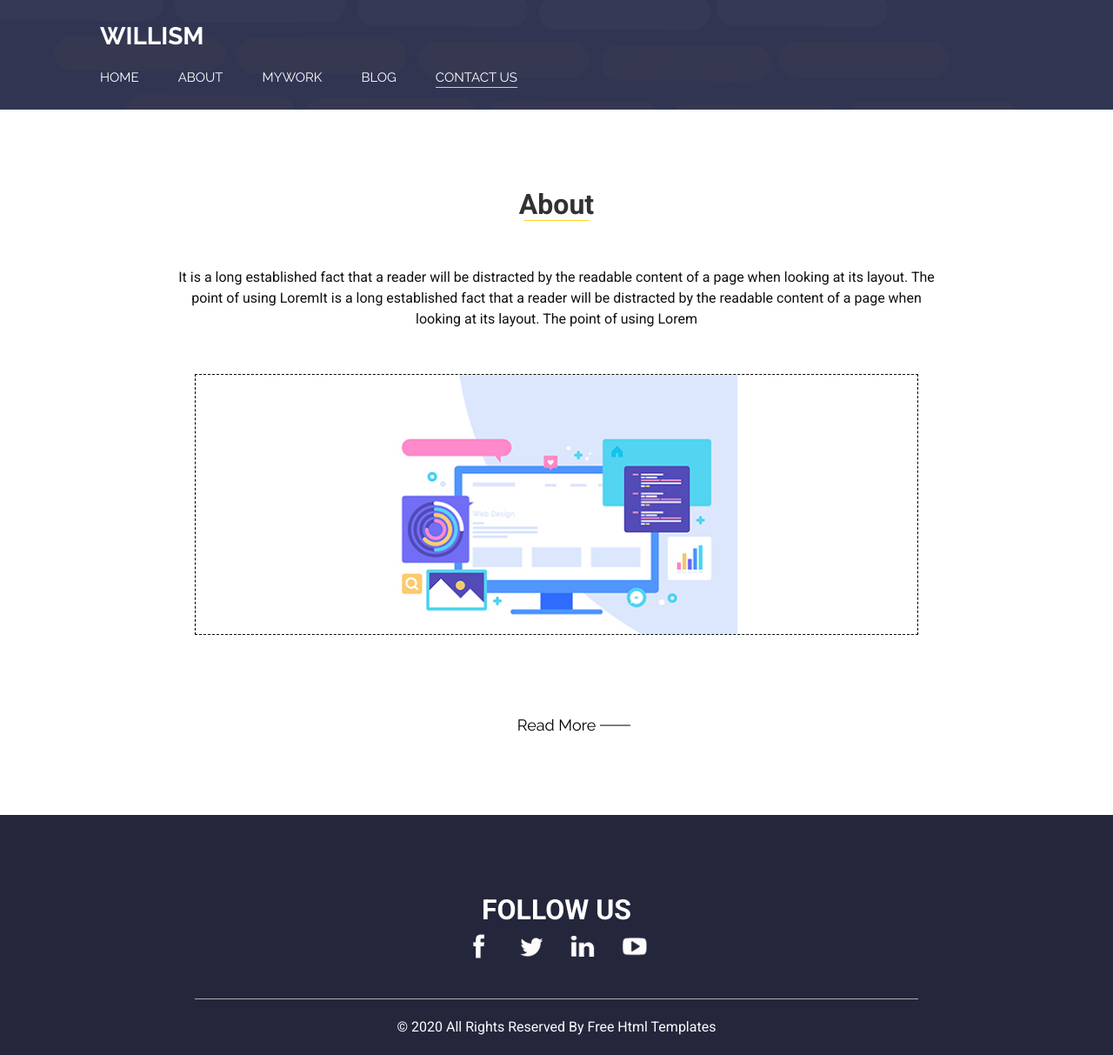
After one commit to ho3inbeirami/personal_website, a Django app: page /about/ in a window 1280 px wide. The commit adds this page. Shown: the whole page at 87% size. Run offline with Django 5.2, Linux system fonts and the light colour scheme; some libraries are stand-ins or nearby versions.

Commit message:
link pages

```diff
--- a/ContactUs/urls.py
+++ b/ContactUs/urls.py
@@ -1,5 +1,5 @@
 from django.urls import path
 from .views import ContactUsPageView
 urlpatterns = [
-    path('contact-us',ContactUsPageView.as_view())
+    path('contact-us',ContactUsPageView.as_view(), name='ContactUs')
 ]
--- /dev/null
+++ b/MyWebPage/templates/MyWebPage/about.html
@@ -0,0 +1,35 @@
+{% extends "base.html" %}
+{% load static %}
+
+{% block content %}
+    <section class="about_section layout_padding">
+    <div class="container">
+        <div class="heading_container">
+        <h2>
+            About
+        </h2>
+        </div>
+        <div class="box layout_padding2-top layout_padding-bottom">
+        <div class="detail-box">
+            <p>
+            It is a long established fact that a reader will be distracted by
+            the readable content of a page when looking at its layout. The
+            point of using LoremIt is a long established fact that a reader
+            will be distracted by the readable content of a page when looking
+            at its layout. The point of using Lorem
+            </p>
+        </div>
+        <div class="img-box">
+            <img src="{% static 'images/about-img.jpg' %}" alt="">
+        </div>
+        </div>
+    </div>
+    <div class="btn-box">
+        <a href="">
+        Read More
+        </a>
+    </div>
+    </section>
+
+
+{% endblock  %}
--- a/MyWebPage/urls.py
+++ b/MyWebPage/urls.py
@@ -1,5 +1,6 @@
 from django.urls import path
 from .views import *
 urlpatterns = [
-    path('',IndexPageView.as_view())
+    path('',IndexPageView.as_view(), name= 'home'),
+    path('about/',AboutPageView.as_view(), name ='about')
 ]
--- a/MyWebPage/views.py
+++ b/MyWebPage/views.py
@@ -6,3 +6,8 @@ from django.views.generic import TemplateView
 
 class IndexPageView(TemplateView):
     template_name = 'MyWebPage/index.html'
+
+
+
+class AboutPageView(TemplateView):
+    template_name = 'MyWebPage/about.html'
--- a/templates/header.html
+++ b/templates/header.html
@@ -18,10 +18,10 @@
             <div class="d-flex ml-auto flex-column flex-lg-row align-items-center">
                 <ul class="navbar-nav  ">
                 <li class="nav-item ">
-                    <a class="nav-link pl-0" href="index.html">Home <span class="sr-only">(current)</span></a>
+                    <a class="nav-link pl-0" href="{% url "home" %}">Home <span class="sr-only">(current)</span></a>
                 </li>
                 <li class="nav-item">
-                    <a class="nav-link" href="about.html"> About </a>
+                    <a class="nav-link" href="{% url "about" %}"> About </a>
                 </li>
                 <li class="nav-item">
                     <a class="nav-link" href="work.html">MyWork </a>
@@ -30,7 +30,7 @@
                     <a class="nav-link" href="blog.html"> Blog </a>
                 </li>
                 <li class="nav-item active">
-                    <a class="nav-link" href="contact.html">Contact us</a>
+                    <a class="nav-link" href="{% url "ContactUs" %}">Contact us</a>
                 </li>
                 </ul>
             </div>
```
Also changed, not shown: .html (deleted), db.sqlite3 (deleted), 1 other file.
